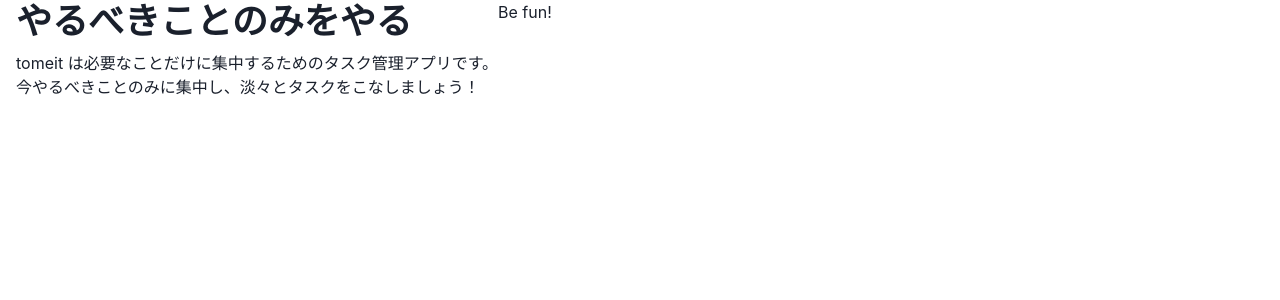
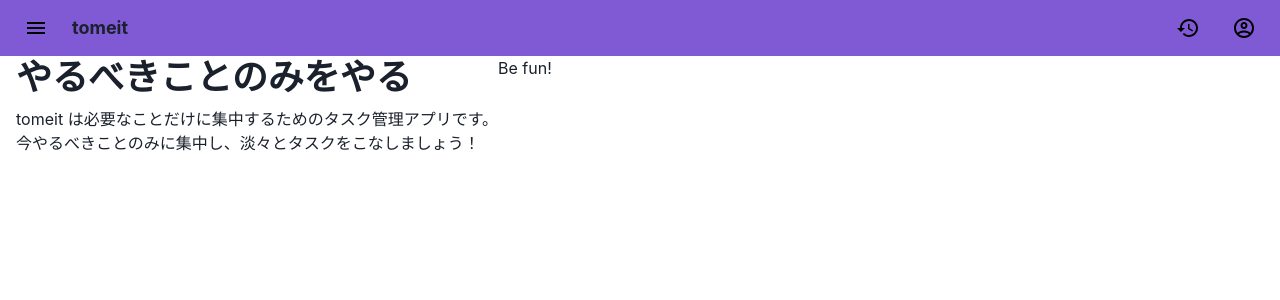
Before and after one commit to minguu42/tomeit-canary, a Next.js app: page / in a window 1280 px wide. Shown: the top 300 px of the page. Built offline with nearby package versions, Linux system fonts and the light colour scheme; no server answers.

Commit message:
ランディングページに TopAppBar を追加

```diff
--- a/src/components/pages/Landing/index.tsx
+++ b/src/components/pages/Landing/index.tsx
@@ -1,6 +1,8 @@
 import { NextPage } from "next";
 import Head from "next/head";
 import { Container, Flex, VStack, Text, Heading } from "@chakra-ui/react";
+
+import TopAppBar from "components/common/TopAppBar";
 
 const Landing = (): JSX.Element => (
   <>
@@ -12,6 +14,7 @@ const Landing = (): JSX.Element => (
       />
     </Head>
 
+    <TopAppBar />
     <Container maxW="container.xl">
       <Flex>
         <VStack alignItems="flex-start">
```
